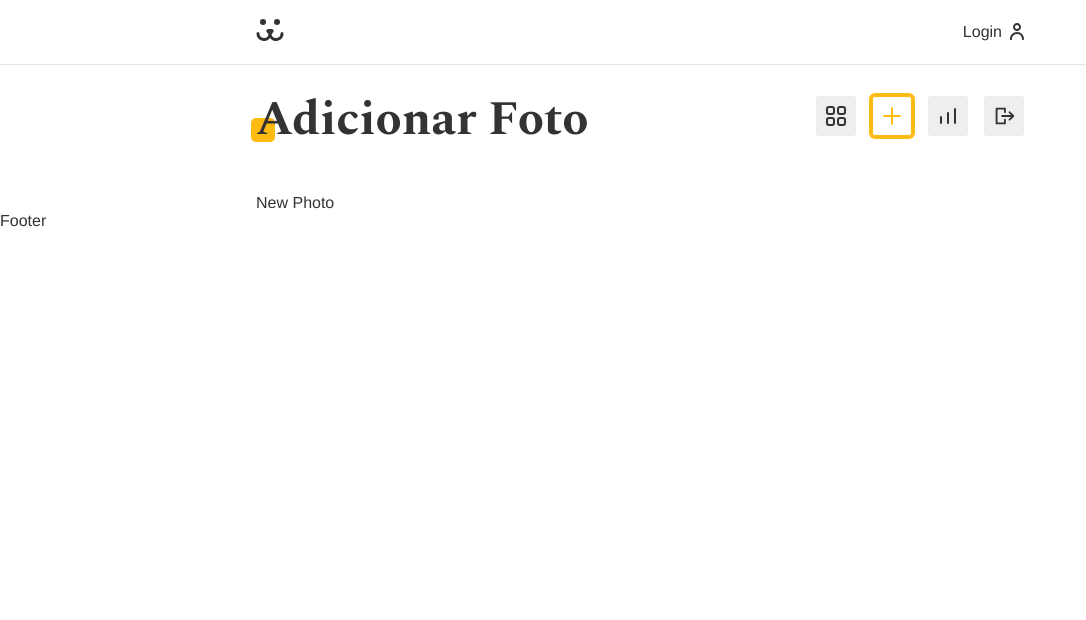
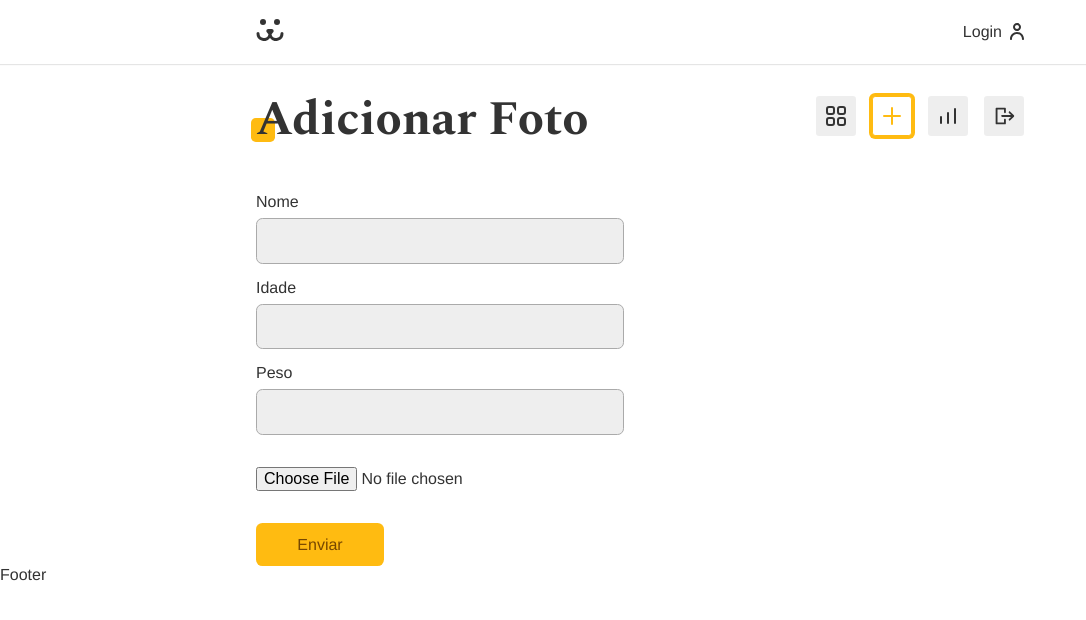
Before and after one commit to cafecomlucas/origamidDogsReactWeb, a React (Vite) app: page /account/new-photo in a window 1280 px wide. Shown: the top 620 px of the page, without its empty margins (0-1086 px from the left). Built offline with nearby package versions, Linux system fonts and the light colour scheme.

Commit message:
AccountNewPhoto | Cadastro de nova foto | Estrutura inicial

```diff
--- a/src/Components/Account/AccountNewPhoto.jsx
+++ b/src/Components/Account/AccountNewPhoto.jsx
@@ -1,5 +1,54 @@
+import Input from '../../Components/Forms/Input';
+import Button from '../../Components/Forms/Button';
+import styles from './AccountNewPhoto.module.css';
+import useForm from '../../Hooks/useForm';
+import React from 'react';
+
 const AccountNewPhoto = () => {
-  return <p>New Photo</p>;
+  const nome = useForm();
+  const idade = useForm();
+  const peso = useForm();
+  const [imgFile, setImgFile] = React.useState({});
+
+  const handleSubmit = React.useCallback(
+    (e) => {
+      e.preventDefault();
+
+      let isNotValid = true;
+      isNotValid = !nome.validate() | !idade.validate() | !peso.validate();
+      console.log('isNotValid', isNotValid);
+
+      console.log(nome.value);
+      console.log(idade.value);
+      console.log(peso.value);
+      console.log(imgFile.raw);
+    },
+    [nome, idade, peso, imgFile],
+  );
+
+  const handleChangeFile = React.useCallback(({ target }) => {
+    setImgFile({
+      raw: target.files[0],
+    });
+  }, []);
+
+  return (
+    <section className={`${styles.newPhotoContainer} animeLeft`}>
+      <form onSubmit={handleSubmit}>
+        <Input label="Nome" name="nome" type="text" {...nome} />
+        <Input label="Idade" name="idade" type="number" {...idade} />
+        <Input label="Peso" name="peso" type="number" {...peso} />
+        <input
+          className={styles.newPhotoFile}
+          type="file"
+          name="img"
+          id="img"
+          onChange={handleChangeFile}
+        />
+        <Button>Enviar</Button>
+      </form>
+    </section>
+  );
 };
 
 export default AccountNewPhoto;
--- /dev/null
+++ b/src/Components/Account/AccountNewPhoto.module.css
@@ -0,0 +1,9 @@
+.newPhotoContainer {
+  display: grid;
+  grid-template-columns: 1fr 1fr;
+  gap: 2rem;
+}
+
+.newPhotoFile {
+  margin: 2rem 0;
+}
```
Also changed, not shown: 1 other file (tests, documents, lock files or other folders).
